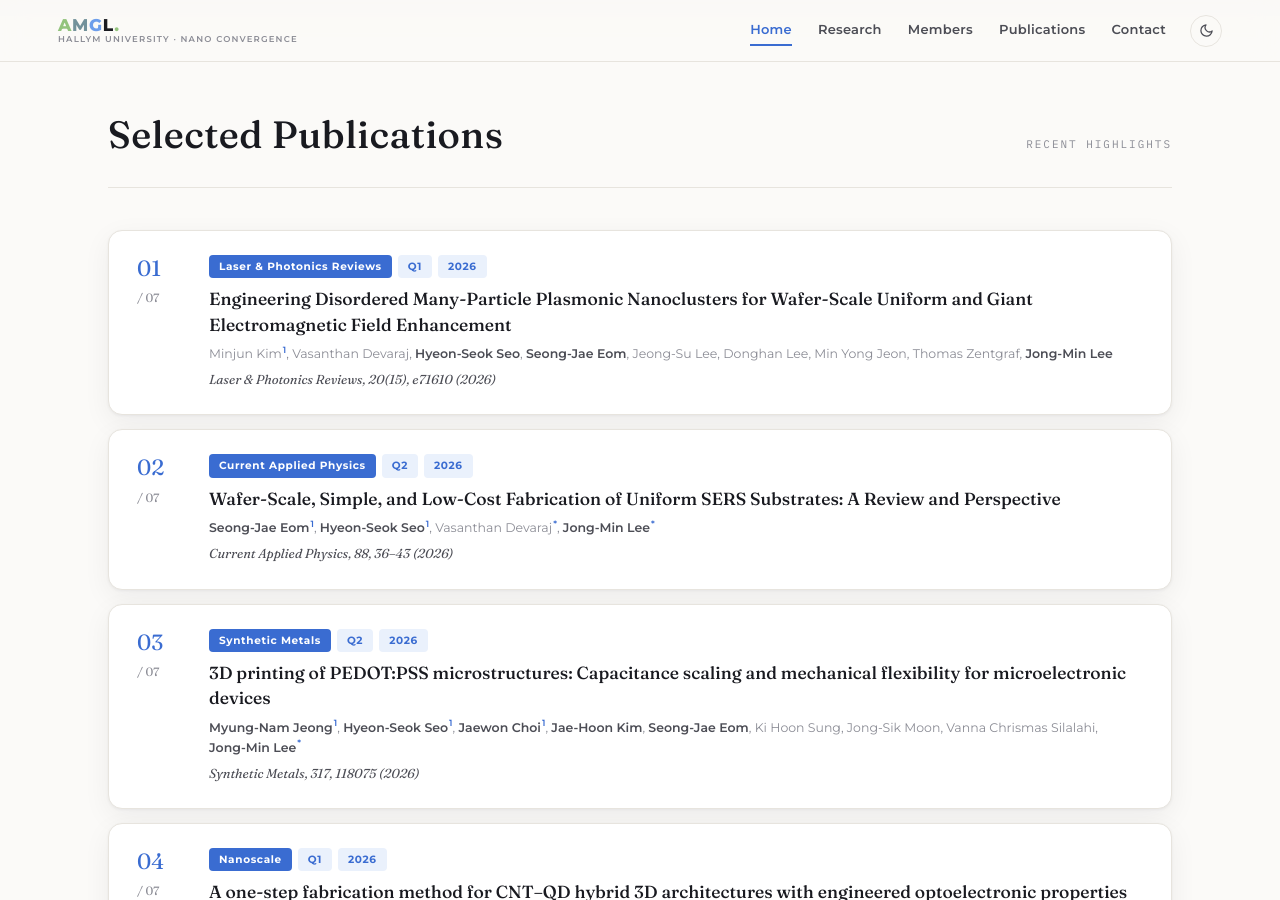
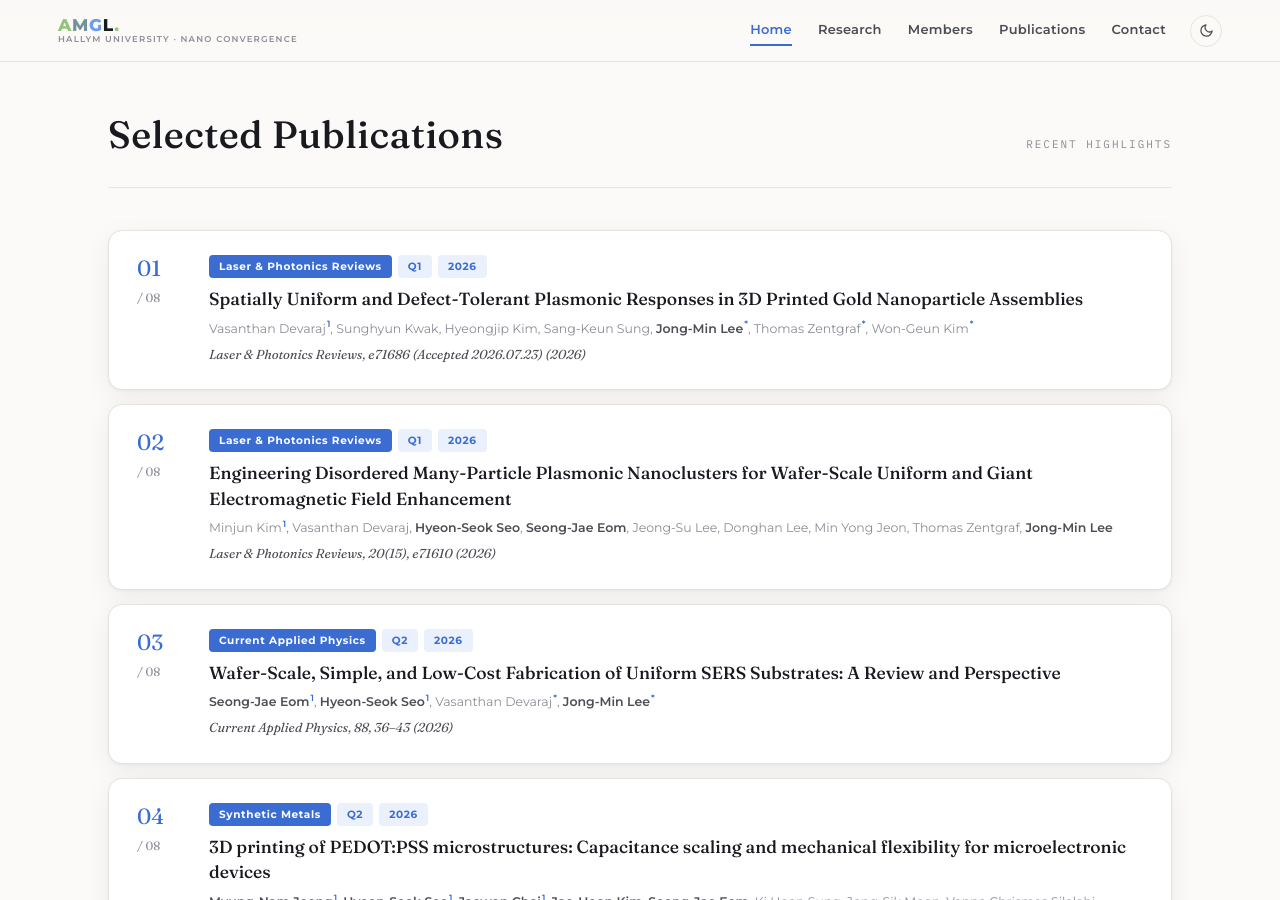
Before and after one commit to HTKRS/AMGL, a Jekyll site: the page built from index.html, in a window 1280 px wide and 900 px high, scrolled down 2090 px. Built offline with Jekyll 4.4.1, drawn with Linux system fonts in a browser that asks for light colours; some of the changed text lies outside the part shown.

Commit message:
Add ASCT 2026 and Laser & Photonics Reviews e71686 papers
Co-Authored-By: Claude Opus 5.5 <noreply@anthropic.com>
Claude-Session: https://claude.ai/code/session_014MjFUYNzG7DBT4vULP884G

```diff
--- a/_data/publications.yml
+++ b/_data/publications.yml
@@ -1,3 +1,22 @@
+- title: Interface-Dependent Failure Modes of Three-Dimensional Meniscus-Guided
+    Printed Free-Standing Micropillars
+  authors: "Hyeok Jeong¹, Ji-Houn Ahn, Soo-Young Bae, Seong-Jae Eom, Hyeon-Seok Seo, Min-Ki Choi, Jae-Hoon Park, Won-Geun Kim*, Jong-Min Lee*"
+  journal: Applied Science and Convergence Technology
+  info: 35(5), 166–172
+  year: 2026
+  doi: 10.5757/ASCT.2026.35.5.166
+  type: journal
+  selected: false
+- title: Spatially Uniform and Defect-Tolerant Plasmonic Responses in 3D Printed
+    Gold Nanoparticle Assemblies
+  authors: "Vasanthan Devaraj¹, Sunghyun Kwak, Hyeongjip Kim, Sang-Keun Sung, Jong-Min Lee*, Thomas Zentgraf*, Won-Geun Kim*"
+  journal: Laser & Photonics Reviews
+  info: e71686 (Accepted 2026.07.23)
+  year: 2026
+  doi: 10.1002/lpor.71686
+  tag: Q1
+  type: journal
+  selected: true
 - title: Engineering Disordered Many-Particle Plasmonic Nanoclusters for
     Wafer-Scale Uniform and Giant Electromagnetic Field Enhancement
   authors: "Minjun Kim¹, Vasanthan Devaraj, Hyeon-Seok Seo, Seong-Jae Eom, Jeong-Su Lee, Donghan Lee, Min Yong Jeon, Thomas Zentgraf, Jong-Min Lee"
```
